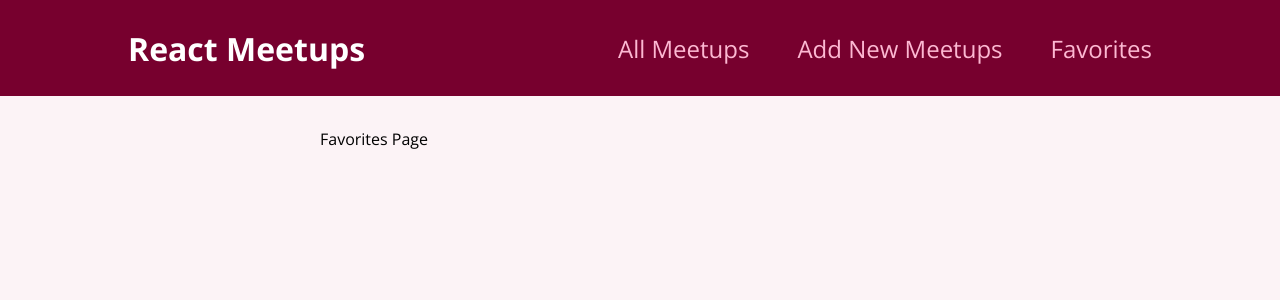
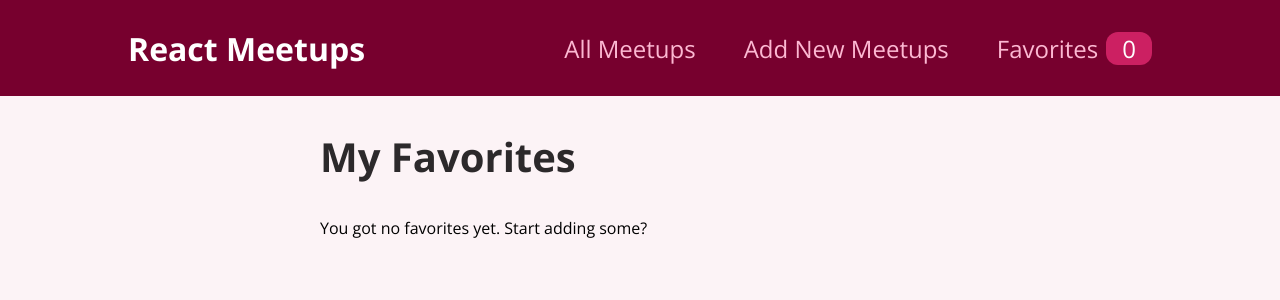
Before and after one commit to j-medrano/react-course, a React (Create React App) app: page /favorites in a window 1280 px wide. Shown: the top 300 px of the page. Built offline with nearby package versions, Linux system fonts and the light colour scheme.

Commit message:
finished product

```diff
--- a/src/components/layout/MainNavigation.js
+++ b/src/components/layout/MainNavigation.js
@@ -1,7 +1,9 @@
+import { useContext } from 'react';
 import {Link} from 'react-router-dom';
 import classes from './MainNavigation.module.css';
-
+import FavoritesContext from '../../store/favorites-context';
 function MainNavigation(){
+  const favoritesCtx = useContext(FavoritesContext);
   return <header className={classes.header}>
 
     <div className={classes.logo}>
@@ -26,7 +28,10 @@ function MainNavigation(){
         </li>
 
         <li>
-          <Link to='/favorites'>Favorites</Link>
+          <Link to='/favorites'>
+            Favorites
+            <span className={classes.badge}>{favoritesCtx.totalFavorites}</span>
+            </Link>
         </li>
       </ul>
     </nav>
--- a/src/components/layout/MainNavigation.module.css
+++ b/src/components/layout/MainNavigation.module.css
@@ -35,3 +35,11 @@
 .header a:hover{
   color:white;
 }
+
+.badge {
+  background-color: #cc2062;
+  color: white;
+  border-radius: 12px;
+  padding: 0 1rem;
+  margin-left: 0.5rem;
+}
--- a/src/components/meetups/MeetupItem.js
+++ b/src/components/meetups/MeetupItem.js
@@ -1,9 +1,28 @@
+import { useContext } from 'react';
+
 import Card from '../ui/Card';
 import classes from './MeetupItem.module.css';
+import FavoritesContext from '../../store/favorites-context';
+
 
 
 function MeetupItem(props) {
+  const favoritesCtx = useContext(FavoritesContext);
 
+  const itemIsFavorite = favoritesCtx.itemIsFavorite(props.id);
+  function toggleFavoriteStatusHandler() {
+    if (itemIsFavorite) {
+      favoritesCtx.removeFavorite(props.id);
+    } else {
+      favoritesCtx.addFavorite({
+        id: props.id,
+        title: props.title,
+        description: props.description,
+        image: props.image,
+        address: props.address,
+      });
+    }
+  }
   return (
     <li className={classes.item}>
       <Card>
@@ -18,7 +37,9 @@ function MeetupItem(props) {
         </div>
 
         <div className={classes.actions}>
-          <button>To Favorites</button>
+          <button onClick={toggleFavoriteStatusHandler}>
+            {itemIsFavorite ? 'Remove from Favorites' : 'To Favorites'}
+          </button>
         </div>
       </Card>
     </li>
--- a/src/index.js
+++ b/src/index.js
@@ -4,10 +4,14 @@ import { BrowserRouter } from "react-router-dom";
 
 import "./index.css";
 import App from "./App";
+import { FavoritesContextProvider } from './store/favorites-context';
+
 
 ReactDOM.render(
+  <FavoritesContextProvider>
   <BrowserRouter>
     <App />
-  </BrowserRouter>,
+  </BrowserRouter>
+</FavoritesContextProvider>,
   document.getElementById("root")
 );
--- a/src/pages/Favorites.js
+++ b/src/pages/Favorites.js
@@ -1,5 +1,24 @@
+import { useContext } from 'react';
+
+import FavoritesContext from '../store/favorites-context';
+import MeetupList from '../components/meetups/MeetupList';
 function FavoritesPage(){
-  return <div>Favorites Page</div>;
+  const favoritesCtx = useContext(FavoritesContext);
+
+  let content;
+
+  if (favoritesCtx.totalFavorites === 0) {
+    content = <p>You got no favorites yet. Start adding some?</p>;
+  } else {
+    content = <MeetupList meetups={favoritesCtx.favorites} />;
+  }
+
+  return (
+    <section>
+      <h1>My Favorites</h1>
+      {content}
+    </section>
+  );
 }
 
 export default FavoritesPage;
```
